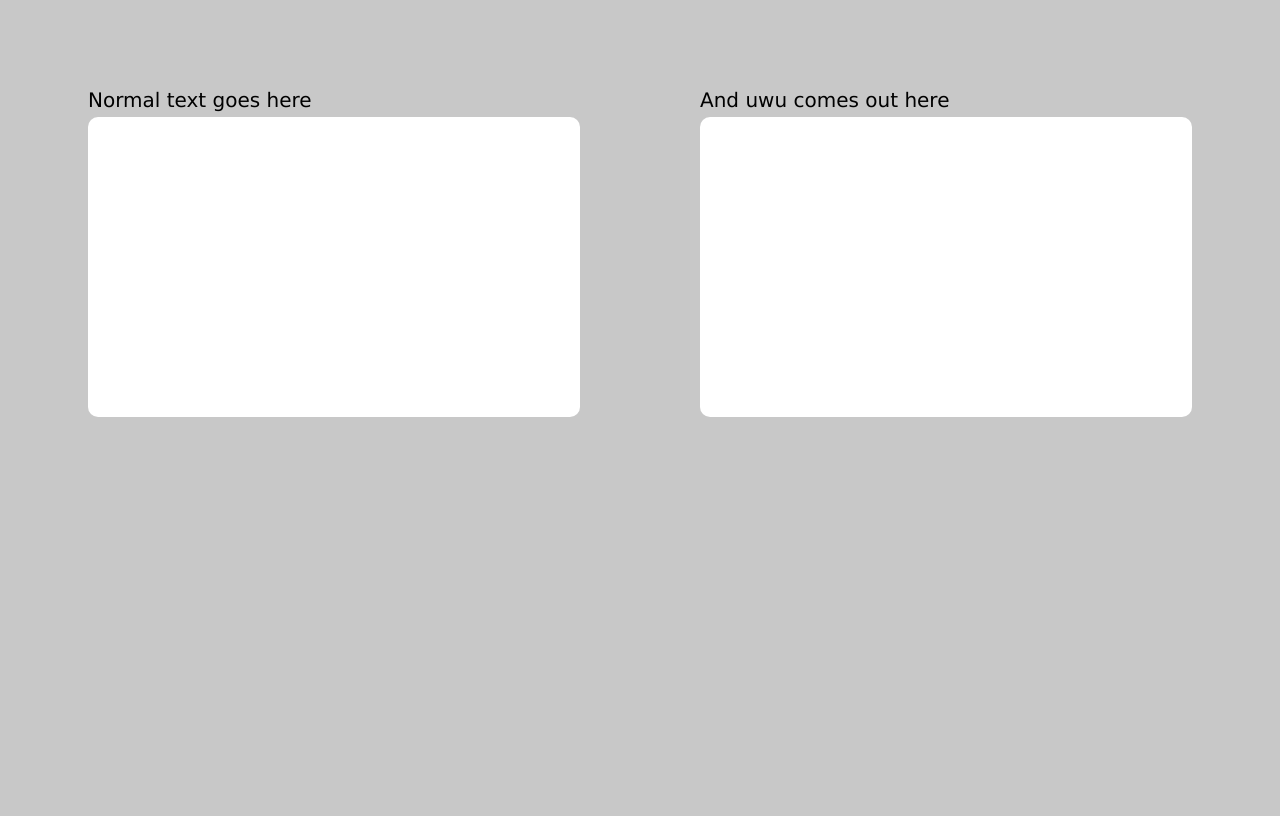
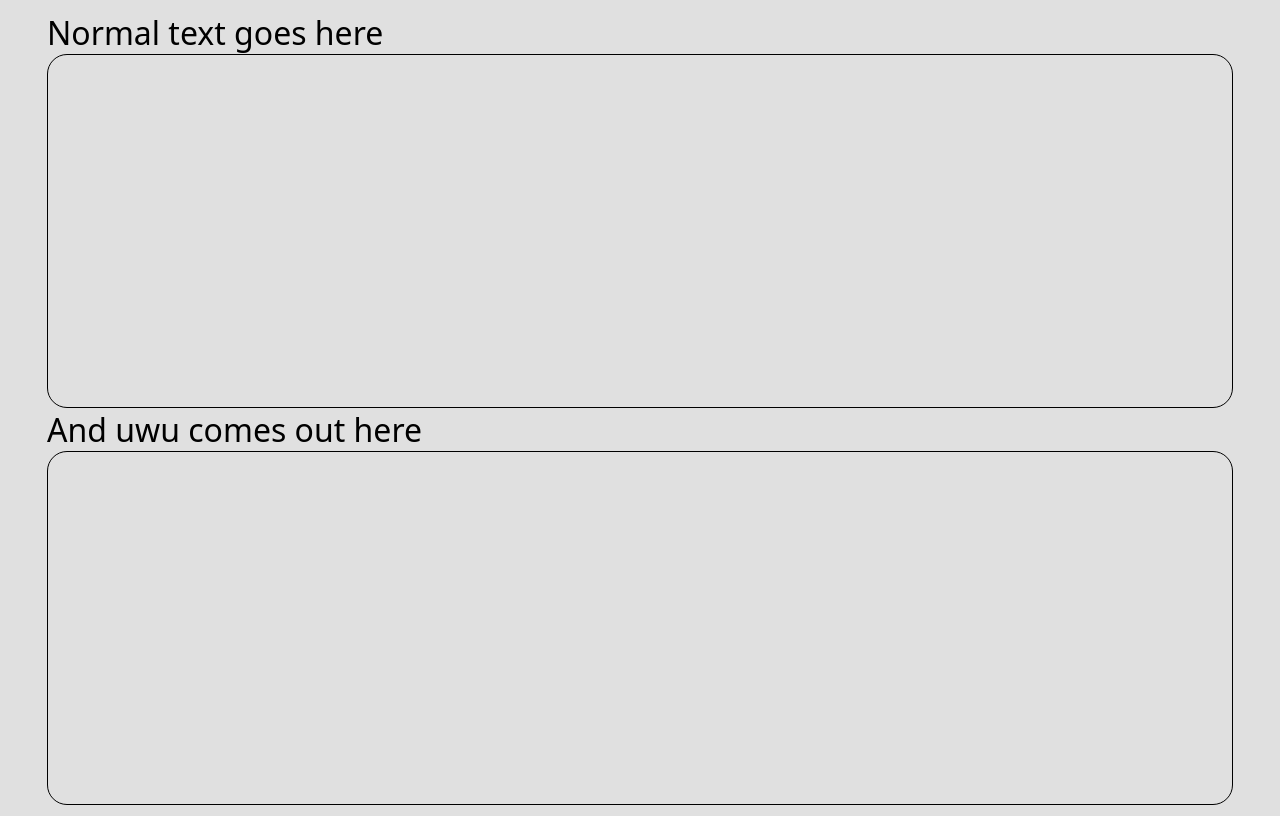
Before and after one commit to niknal357/uwufyer_translator_site, a plain HTML site: page index.html in a window 1280 px wide. Drawn offline with Linux system fonts and the light colour scheme.

Commit message:
uwufyer fix

```diff
--- a/index.html
+++ b/index.html
@@ -1,83 +1,13 @@
+<html>
+
+<head>
     <meta charset="utf-8" />
-<script>
-    function* pseudoRandom(seed) {
-        let value = seed;
+    <script src="main.js"></script>
+    <title>UwU</title>
+    <link rel="stylesheet" href="main.css" />
+</head>
 
-        while (true) {
-            value = value * 16807 % 2147483647
-            yield value;
-        }
-
-    };
-
-    function uwuafy(text) {
-        let generator = pseudoRandom(1);
-        var replacedText = "";
-        const uwus = ['uwu', 'owo', 'nya', '>w<'];
-        for (var k = 0; k < text.length; k++) {
-            generator.next()
-            var currentChar = text.charAt(k);
-            var previousChar = "";
-            if (k > 0) {
-                previousChar = text.charAt(k - 1);
-            }
-            if (currentChar == 'L' || currentChar == 'R' || currentChar == 'V') {
-                replacedText += 'W';
-            } else if (currentChar == 'l' || currentChar == 'r' || currentChar == 'v') {
-                replacedText += 'w';
-            } else if (currentChar == 'O') {
-                if (previousChar == 'N' || previousChar == 'M') {
-                    replacedText += 'YO';
-                } else if (previousChar == 'n' || previousChar == 'm') {
-                    replacedText += 'yO';
-                } else {
-                    replacedText += currentChar;
-                }
-            } else if (currentChar == 'o') {
-                if (previousChar == 'N' || previousChar == 'M') {
-                    replacedText += 'yo';
-                } else if (previousChar == 'n' || previousChar == 'm') {
-                    replacedText += 'yo';
-                } else {
-                    replacedText += currentChar;
-                }
-            } else if (currentChar == 'A') {
-                if (previousChar == 'N' || previousChar == 'M') {
-                    replacedText += 'YA';
-                } else if (previousChar == 'n' || previousChar == 'm') {
-                    replacedText += 'yA';
-                } else {
-                    replacedText += currentChar;
-                }
-            } else if (currentChar == 'a') {
-                if (previousChar == 'N' || previousChar == 'M') {
-                    replacedText += 'ya';
-                } else if (previousChar == 'n' || previousChar == 'm') {
-                    replacedText += 'ya';
-                } else {
-                    replacedText += currentChar;
-                }
-            } else if (currentChar == '.') {
-                a = 0;
-            } else if (currentChar == ' ' && previousChar == '.') {
-                replacedText += ' ' + uwus[generator.next().value % uwus.length] + '. ';
-            } else if (currentChar != ' ' && previousChar == '.') {
-                replacedText += '.' + currentChar;
-            } else {
-                replacedText += currentChar;
-            }
-        }
-        return replacedText;
-    }
-    var prev = "";
-    setInterval(() => {
-        if (document.getElementById("inputtextbox").innerHTML + " " != prev) {
-            document.getElementById("uwutextbox").innerHTML = uwuafy((document.getElementById("inputtextbox").innerHTML + " ").replace("<div>", "<__di__>").replace("</div>", "<__/di__>")).trim().replace("<__di__>", "<div>").replace("<__/di__>", "</div>");
-            prev = document.getElementById("inputtextbox").innerHTML + " ";
-        }
-    }, 10)
-</script>
-
+<body>
     <div class="flex-parent-element">
         <div class="flex-child-element">
             Normal text goes here
@@ -86,41 +16,9 @@
         </div>
         <div class="flex-child-element">
             And uwu comes out here
-        <div id="uwutextbox" class="box"></div>
+            <div id="uwutextbox" class="box" onclick="copyTranslationToClipboard()"></div>
         </div>
+    </div>
+</body>
 
-    <style>
-        html {
-            background-color: rgb(200, 200, 200);
-            font-size: 20px;
-            font-family: Verdana, sans-serif;
-        }
-
-        .flex-parent-element {
-            display: flex;
-            width: 100%;
-        }
-
-        .flex-child-element {
-            flex: 1;
-            margin: 80px;
-        }
-
-        .box {
-            height: 35vh;
-            border-radius: 10px;
-            background-color: rgb(255, 255, 255);
-            margin-top: 5px;
-            padding: 10px;
-            overflow: auto;
-        }
-
-        .flex-child-element:first-child {
-            margin-right: 40px;
-        }
-
-        #uwutextbox {
-            white-space: pre-wrap;
-        }
-    </style>
-    </style>
+</html>
--- /dev/null
+++ b/main.css
@@ -0,0 +1,50 @@
+:root {
+    --bg-color: #e0e0e0;
+    --bg-alt-color: #f0f0f0;
+    --bg-alt-alt-color: #ffffff;
+    --text-color: #000;
+    --text-size-big: 2rem;
+    --text-size-small: 1.5rem;
+}
+
+body {
+    background-color: var(--bg-color);
+    color: var(--text-color);
+    font-family: system-ui, -apple-system, BlinkMacSystemFont, 'Segoe UI', Roboto, Oxygen, Ubuntu, Cantarell, 'Open Sans', 'Helvetica Neue', sans-serif;
+    font-size: var(--text-size-small);
+}
+
+.flex-parent-element {
+    display: flex;
+    flex-direction: column;
+    align-items: center;
+    justify-content: center;
+    height: 100vh;
+}
+
+.flex-child-element {
+    font-size: var(--text-size-big);
+}
+
+.box {
+    font-size: var(--text-size-small);
+    width: 90vw;
+    height: 40vh;
+    padding: 1rem;
+    border-radius: 20px;
+    border-color: #000;
+    border-style: solid;
+    border-width: 1px;
+}
+
+.box:hover {
+    background-color: var(--bg-alt-color);
+}
+
+.box:active {
+    background-color: var(--bg-alt-alt-color);
+}
+
+#uwutextbox:hover {
+    cursor: pointer;
+}
--- /dev/null
+++ b/main.js
@@ -0,0 +1,81 @@
+function* pseudoRandom(seed) {
+    let value = seed;
+
+    while (true) {
+        value = value * 16807 % 2147483647
+        yield value;
+    }
+
+};
+
+function uwuafy(text) {
+    let generator = pseudoRandom(1);
+    var replacedText = "";
+    const uwus = ['uwu', 'owo', 'nya', '>w<'];
+    for (var k = 0; k < text.length; k++) {
+        generator.next()
+        var currentChar = text.charAt(k);
+        var previousChar = "";
+        if (k > 0) {
+            previousChar = text.charAt(k - 1);
+        }
+        if (currentChar == 'L' || currentChar == 'R' || currentChar == 'V') {
+            replacedText += 'W';
+        } else if (currentChar == 'l' || currentChar == 'r' || currentChar == 'v') {
+            replacedText += 'w';
+        } else if (currentChar == 'O') {
+            if (previousChar == 'N' || previousChar == 'M') {
+                replacedText += 'YO';
+            } else if (previousChar == 'n' || previousChar == 'm') {
+                replacedText += 'yO';
+            } else {
+                replacedText += currentChar;
+            }
+        } else if (currentChar == 'o') {
+            if (previousChar == 'N' || previousChar == 'M') {
+                replacedText += 'yo';
+            } else if (previousChar == 'n' || previousChar == 'm') {
+                replacedText += 'yo';
+            } else {
+                replacedText += currentChar;
+            }
+        } else if (currentChar == 'A') {
+            if (previousChar == 'N' || previousChar == 'M') {
+                replacedText += 'YA';
+            } else if (previousChar == 'n' || previousChar == 'm') {
+                replacedText += 'yA';
+            } else {
+                replacedText += currentChar;
+            }
+        } else if (currentChar == 'a') {
+            if (previousChar == 'N' || previousChar == 'M') {
+                replacedText += 'ya';
+            } else if (previousChar == 'n' || previousChar == 'm') {
+                replacedText += 'ya';
+            } else {
+                replacedText += currentChar;
+            }
+        } else if (currentChar == '.') {
+            a = 0;
+        } else if (currentChar == ' ' && previousChar == '.') {
+            replacedText += ' ' + uwus[generator.next().value % uwus.length] + '. ';
+        } else if (currentChar != ' ' && previousChar == '.') {
+            replacedText += '.' + currentChar;
+        } else {
+            replacedText += currentChar;
+        }
+    }
+    return replacedText;
+}
+var prev = "";
+setInterval(() => {
+    if (document.getElementById("inputtextbox").innerHTML + " " != prev) {
+        document.getElementById("uwutextbox").innerHTML = uwuafy((document.getElementById("inputtextbox").innerHTML + " ").replace("<div>", "<__di__>").replace("</div>", "<__/di__>")).trim().replace("<__di__>", "<div>").replace("<__/di__>", "</div>");
+        prev = document.getElementById("inputtextbox").innerHTML + " ";
+    }
+}, 10)
+
+function copyTranslationToClipboard() {
+    var copyText = document.getElementById("uwutextbox");
+    navigator.clipboard.writeText(copyText.innerText);
+}
```
Lines whose indentation alone changed are shown as unchanged.
